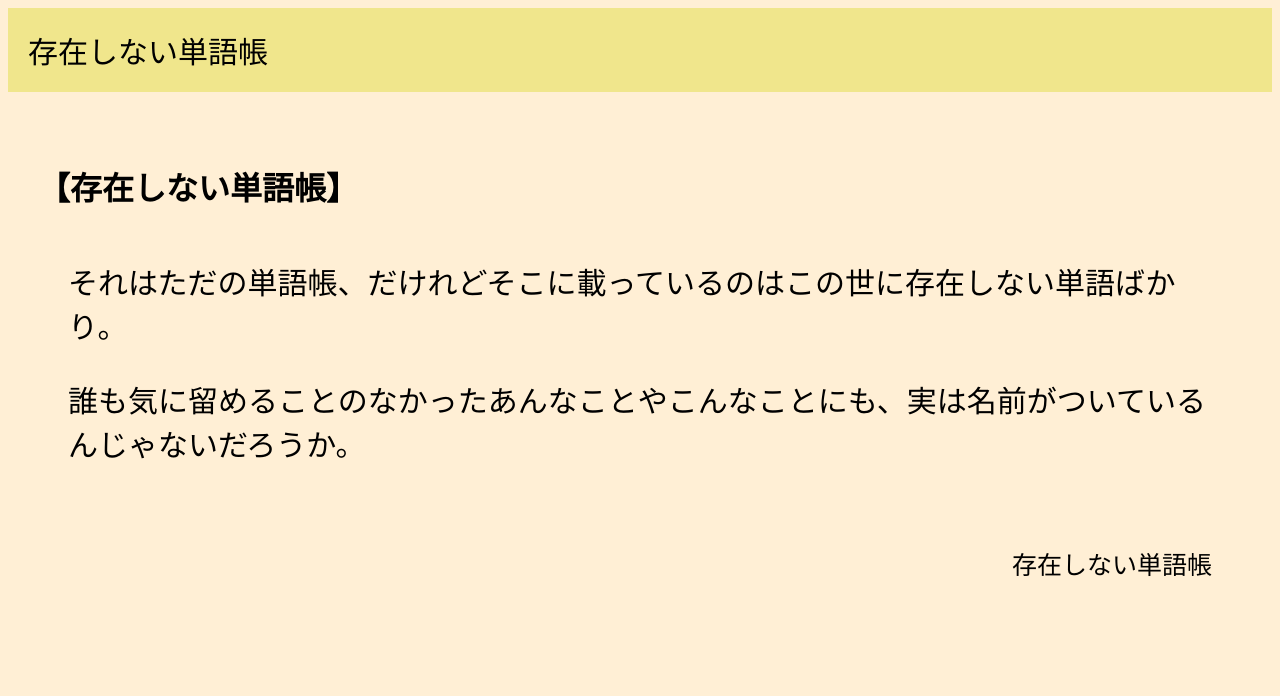
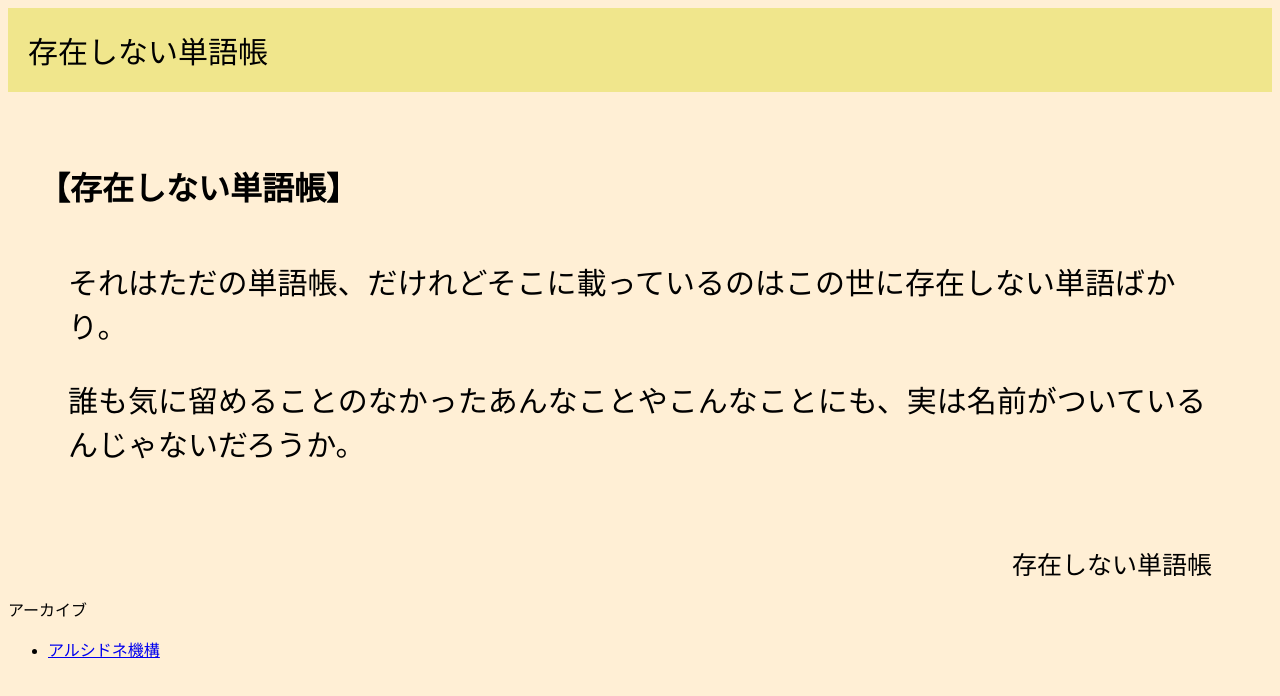
Before and after one commit to Tanaka-Edward-Soichi/wordbook.without.actual.words, a plain HTML site: page index.html in a window 1280 px wide. Drawn offline with Linux system fonts and the light colour scheme.

Commit message:
Update index.html

```diff
--- a/index.html
+++ b/index.html
@@ -13,4 +13,5 @@
 
 </body>
 <footer>存在しない単語帳</footer>
+	<p class="archive">アーカイブ</p><ul><li><a href="https://tanaka-edward-soichi.github.io/wordbook.without.actual.word/">アルシドネ機構</a></li></ul>
 </html>
```
